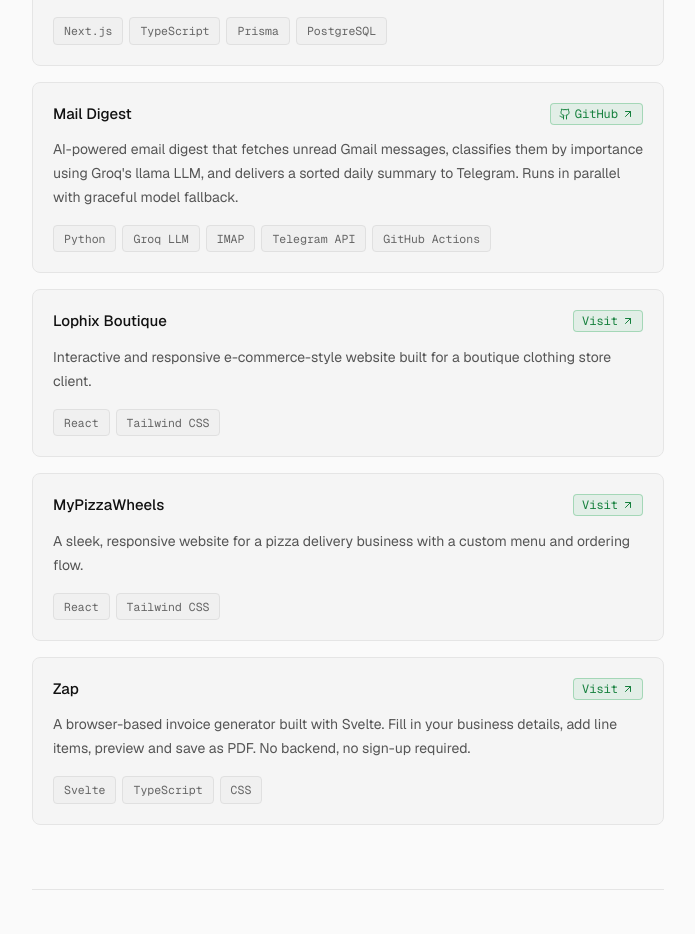
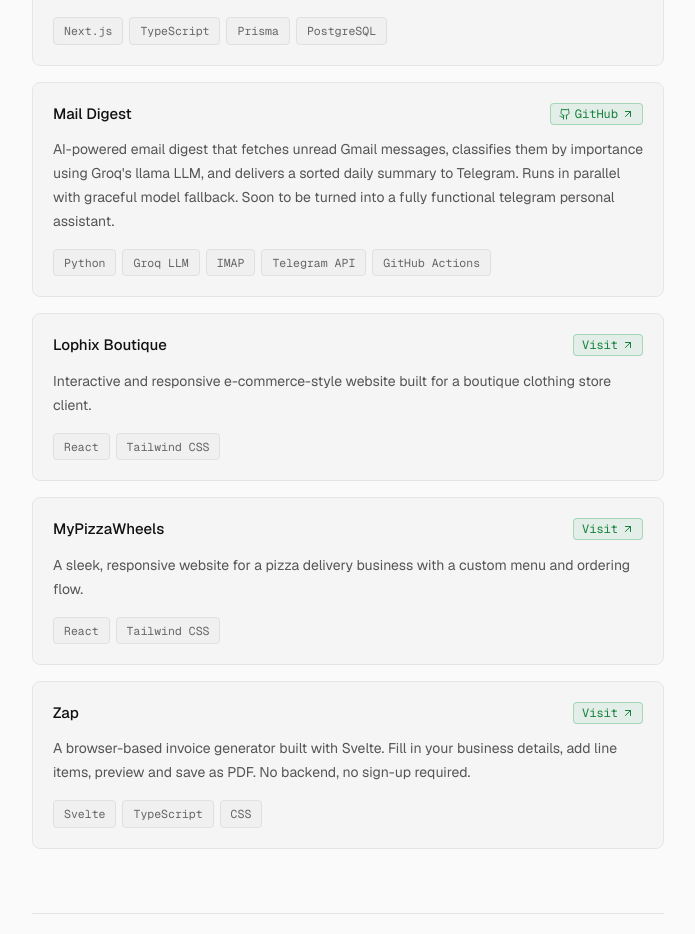
Before and after one commit to Enodevs/portfolio-mdx, a Next.js app: page / in a window 1280 px wide. Shown: the part 1240-2174 px from the top of the page, without its empty margins (292-987 px from the left). Built offline with nearby package versions, Linux system fonts and the light colour scheme.

Commit message:
Edited wording on mail digest

```diff
--- a/src/app/page.tsx
+++ b/src/app/page.tsx
@@ -86,7 +86,7 @@ const projects = [
     href: null,
     github: "https://github.com/Enodevs/mail_digest",
     description:
-      "AI-powered email digest that fetches unread Gmail messages, classifies them by importance using Groq's llama LLM, and delivers a sorted daily summary to Telegram. Runs in parallel with graceful model fallback.",
+      "AI-powered email digest that fetches unread Gmail messages, classifies them by importance using Groq's llama LLM, and delivers a sorted daily summary to Telegram. Runs in parallel with graceful model fallback. Soon to be turned into a fully functional telegram personal assistant.",
     tags: ["Python", "Groq LLM", "IMAP", "Telegram API", "GitHub Actions"],
     featured: true,
   },
```
